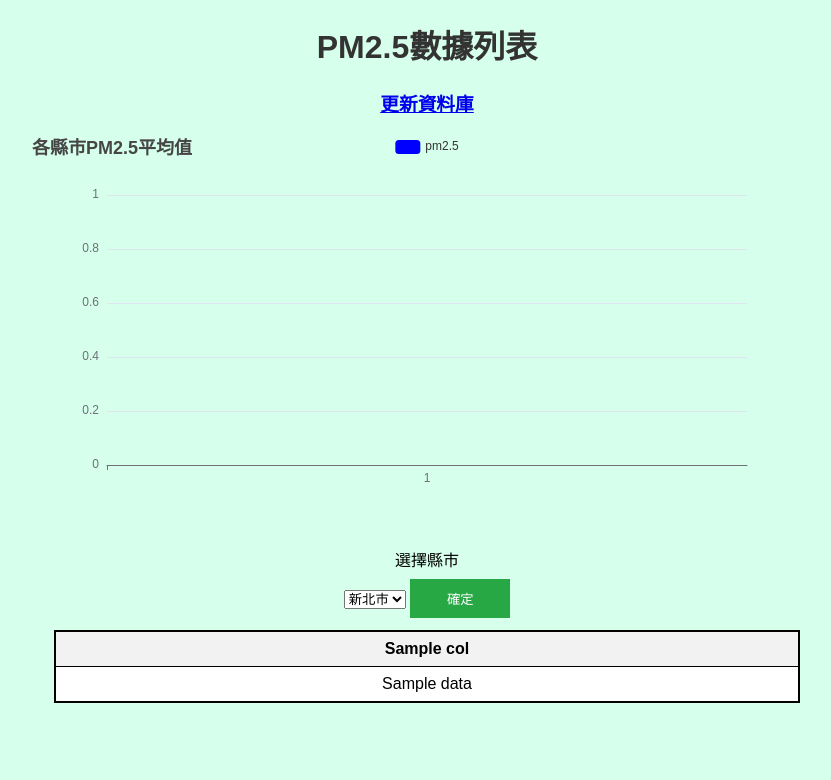
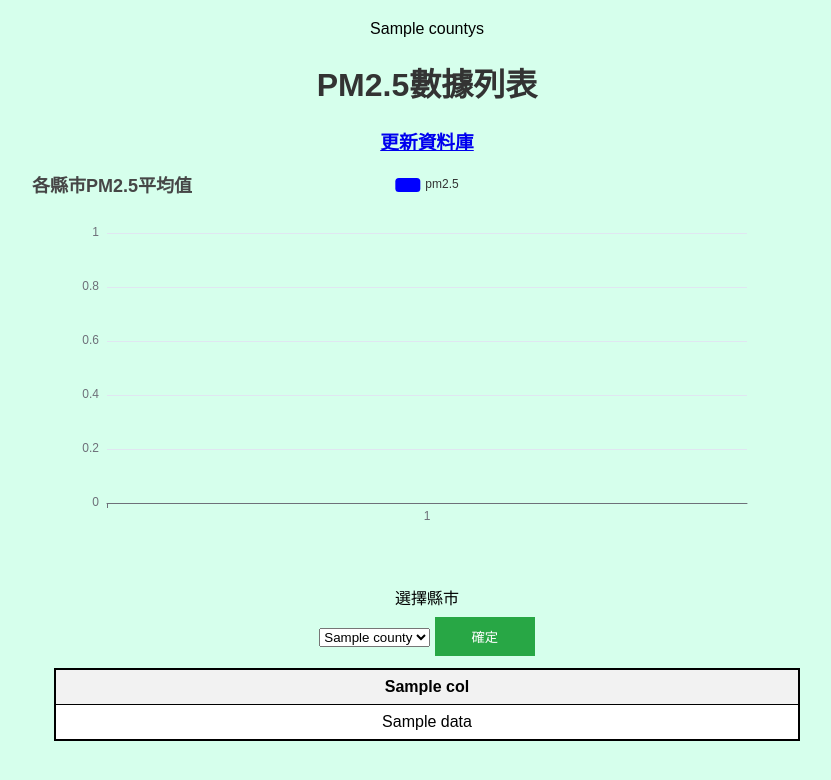
Before and after one commit to Arthur201010/pm25-project, a Flask app: template templates/pm25.html in a window 1280 px wide. Shown: the top 780 px of the page, without its empty margins (213-1044 px from the left). Run offline with Flask 3, Linux system fonts and the light colour scheme; the template is opened without the code that fills it: most values are stand-ins (such as "Sample title", 1, 10 or a date in 2020); data that the repository does not hold is empty; some libraries are stand-ins or nearby versions.

Commit message:
完成縣市選擇功能

```diff
--- a/main.py
+++ b/main.py
@@ -77,10 +77,10 @@ def update_db():
 @app.route("/pm25")
 def get_pm25():
     print("雲端資料下載.....")
-    values = get_from_mysql()
+    values, countys = get_from_mysql()
     # print(values)
     columns = ["站點名稱", "縣市", "PM2.5", "更新時間", "單位"]
-    return render_template("pm25.html", columns=columns, values=values)
+    return render_template("pm25.html", columns=columns, values=values, countys=countys)
 
 
 @app.route("/bmi/height=<h>&weight=<w>")
--- a/pm25.py
+++ b/pm25.py
@@ -134,7 +134,13 @@ def get_from_mysql():  # 8/27 2:18:00  2:45:00
         # 去掉 id 當使用 (select * from pm25)時
         # datas = [data[1:0] for data in datas]
 
-        return datas
+        # 取得不重複縣市名稱  9/3 2:20:00
+        sqlstr = "select distinct county from pm25;"
+        cursor.execute(sqlstr)
+        # countys = cursor.fetchall()
+        countys = [r[0] for r in cursor.fetchall()]
+
+        return datas, countys
     except Exception as e:
         print("雲端資料庫擷取失敗", e)
     finally:
@@ -169,5 +175,5 @@ if __name__ == "__main__":
     # 寫入資瞭庫
     # write_to_mysql()
     # print(get_avg_pm25_mysql())
-    print(get_pm25_by_county("臺中市"))
+    # print(get_pm25_by_county("臺中市"))
     # print(get_opendata())
--- a/templates/pm25.html
+++ b/templates/pm25.html
@@ -104,6 +104,7 @@
 </head>
 
 <body>
+    {{countys}}
     <h1>PM2.5數據列表</h1>
     <a href="/update-db">
         <h3>更新資料庫</h3>
@@ -114,9 +115,10 @@
     <div style="margin: 12px;">
         <label for="countySelect">選擇縣市</label>
         <select name="countySelect" id="countySelect">
-            <option value="新北市">新北市</option>
-            <option value="臺北市">臺北市</option>
-            <option value="桃園市">桃園市</option>
+            {% for county in countys %}
+            <option value={{ county}}>{{ county }}</option>
+            {% endfor %}
+
         </select>
         <button id="loadCounty" onclick="drawCountyChart()">確定</button>
     </div>
```
